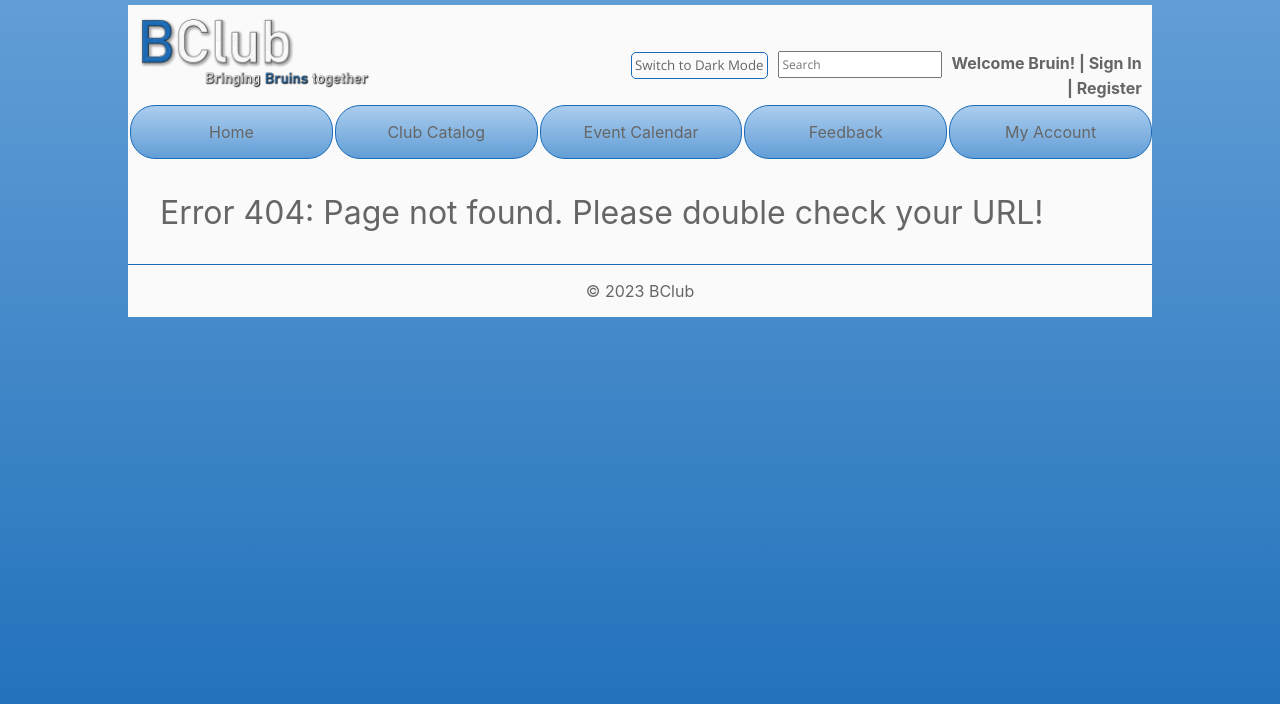
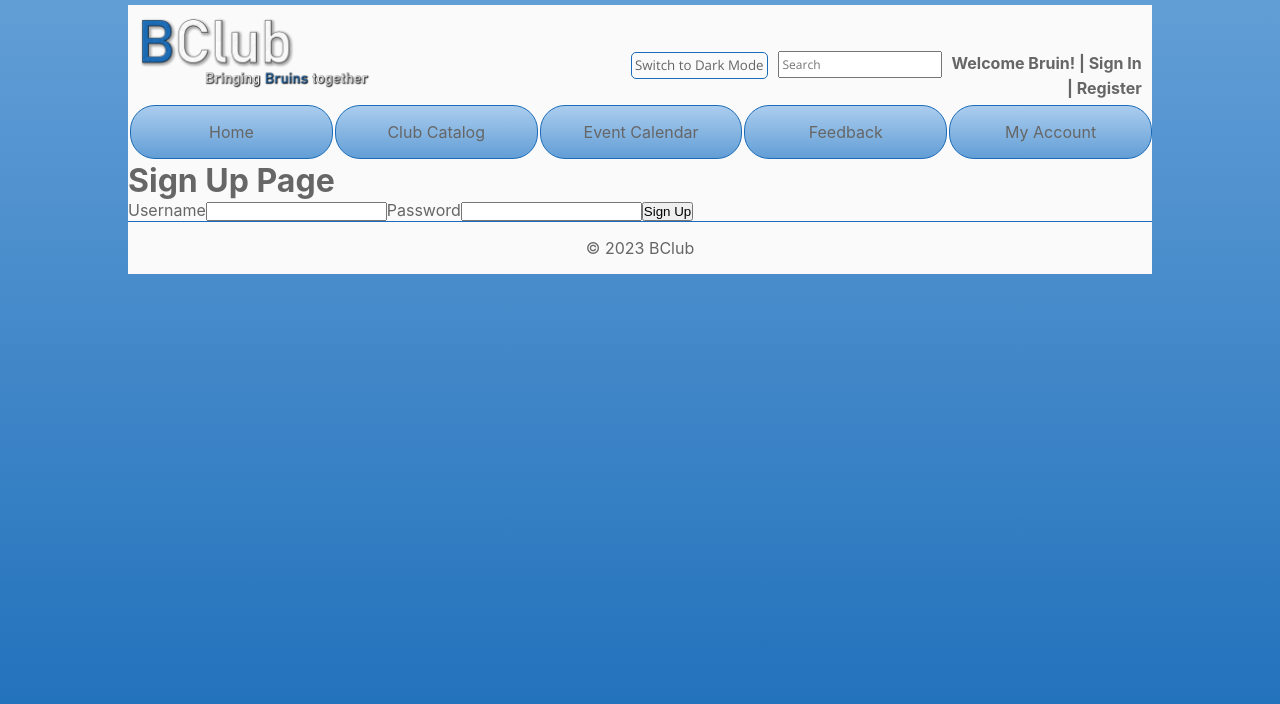
Before and after one commit to tylerdtran/BClub, a React (Create React App) app in the folder frontend/: page /signup in a window 1280 px wide. Before the commit this address had no page. Shown: the top 704 px of the page. Built offline with nearby package versions, Linux system fonts and the light colour scheme; the HTML template or start-up script is replaced by a standard one.

Commit message:
Sign Up Page Creation

```diff
--- a/frontend/src/App.js
+++ b/frontend/src/App.js
@@ -11,6 +11,7 @@ import Feedback from './Feedback';
 import Account from './Account';
 import Clubs from './Clubs';
 import Profile from './Profile';
+import SignUp from './SignUp';
 import NoPage from './NoPage';
 
 export default function App(){
@@ -27,6 +28,7 @@ export default function App(){
 					<Route path="account" element={<Account/>} />
 					<Route path="myclubs" element={<Clubs/>} />
 					<Route path="myprofile" element={<Profile/>} />
+					<Route path="signup" element={<SignUp/>} />
 					<Route path="*" element={<NoPage/>} />
 				</Routes>
 			</BrowserRouter>
--- /dev/null
+++ b/frontend/src/SignUp.js
@@ -0,0 +1,15 @@
+import './App.css';
+import React from 'react';
+
+export default function SignUp() {
+    return (
+        <div>
+            <h1> Sign Up Page</h1>
+            <label for="username">Username</label>
+            <input type="text" id="username" name="username" required></input>
+            <label for="password">Password</label>
+            <input type="password" id="password" name="password" required></input>
+            <input type="submit" value="Sign Up"></input>
+        </div>
+    );
+}
```
Also changed, not shown: frontend/src/OAuth2.js (added, +19 -0 lines), 1 other file (tests, documents, lock files or other folders).
